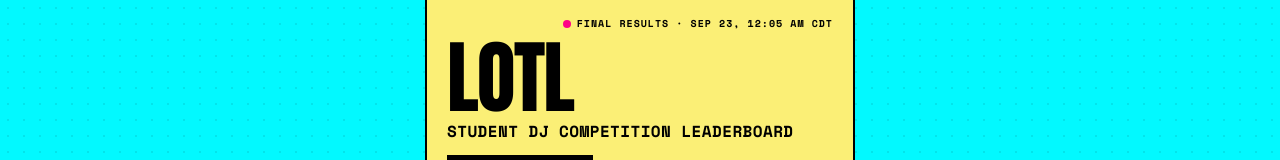
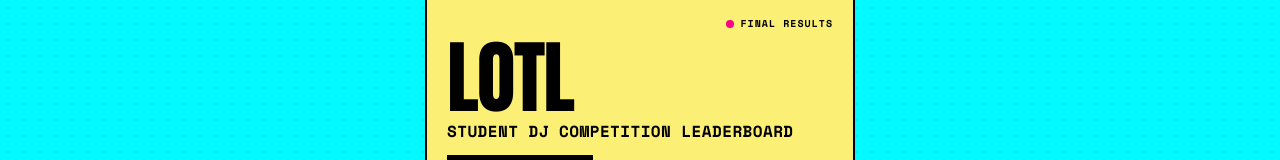
Before and after one commit to ndg24/dj-comp-leaderboard, a Next.js app: page / in a window 1280 px wide. Shown: the top 160 px of the page. Built offline with nearby package versions, Linux system fonts and the light colour scheme.

Commit message:
final update

```diff
--- a/src/components/Header.tsx
+++ b/src/components/Header.tsx
@@ -1,24 +1,10 @@
-import { siteConfig } from "@/data/djs";
-
-function formatUpdated(iso: string): string {
-  return new Intl.DateTimeFormat("en-US", {
-    month: "short",
-    day: "numeric",
-    hour: "numeric",
-    minute: "2-digit",
-    hour12: true,
-    timeZone: "America/Chicago",
-    timeZoneName: "short",
-  }).format(new Date(iso));
-}
-
 export default function Header() {
   return (
     <header className="bg-lotl-yellow border-b-2 border-lotl-black px-5 pt-4 pb-6">
       <div className="flex items-center justify-end gap-1.5 mb-3">
         <span className="w-2 h-2 rounded-full bg-lotl-pink shrink-0" />
         <span className="text-[10px] tracking-widest uppercase font-bold text-lotl-black">
-          Final results · {formatUpdated(siteConfig.lastUpdated)}
+          Final results
         </span>
       </div>
       <h1 className="font-display text-[19vw] leading-[0.85] tracking-tight text-lotl-black sm:text-[80px]">
```
